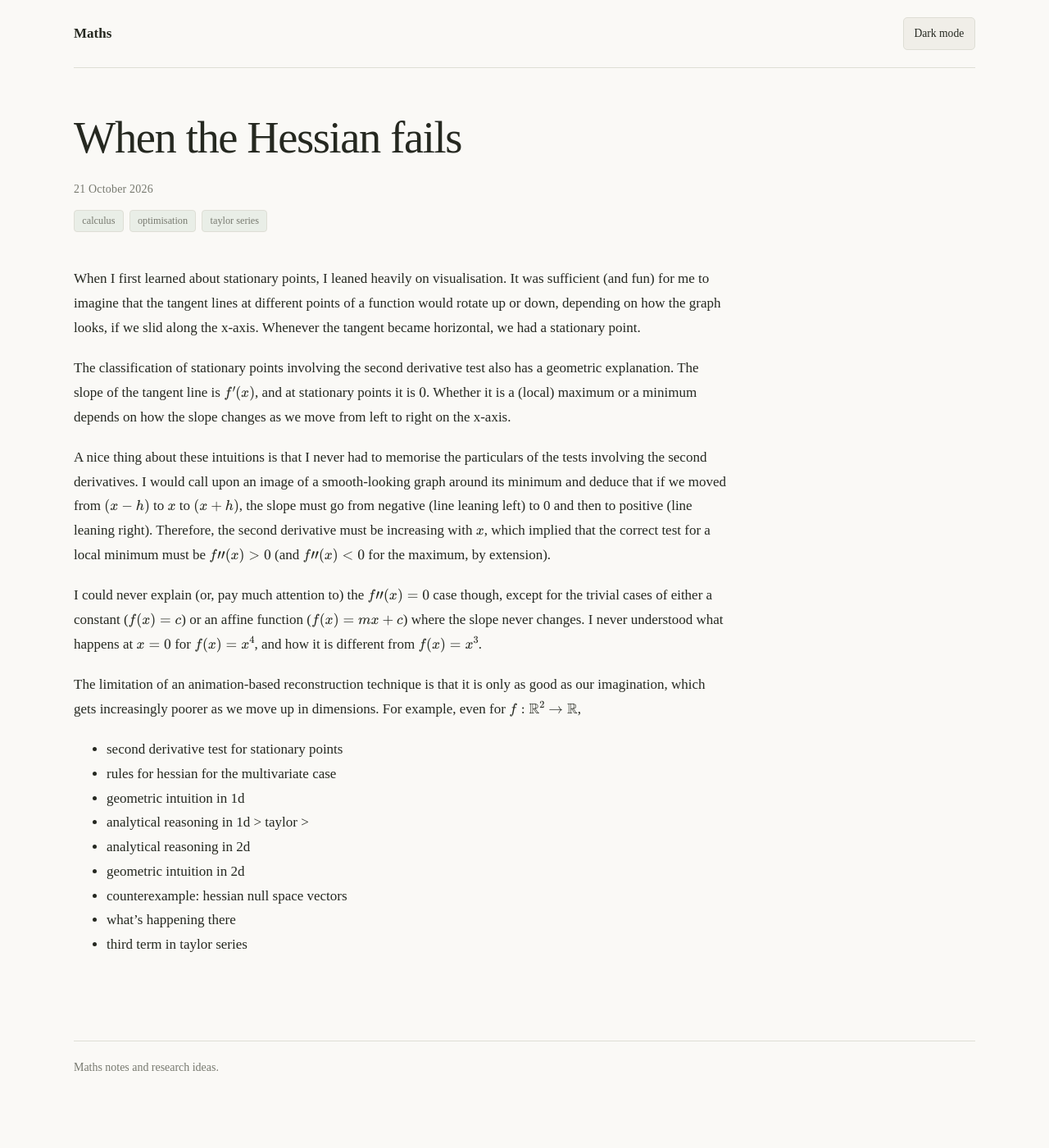
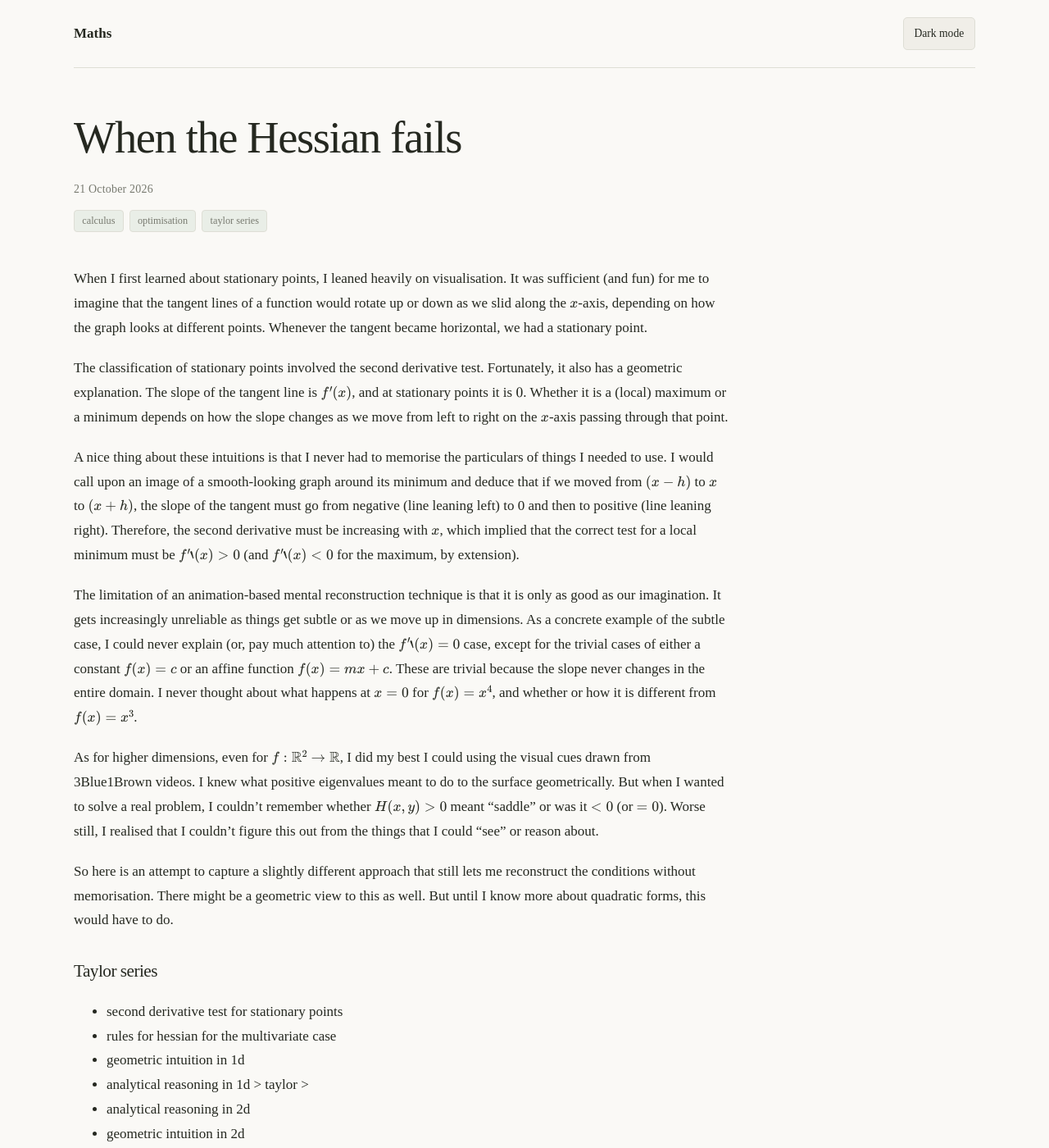
Before and after one commit to uselesstechjunks/maths, a Jekyll site: the page built from _posts/2026-10-21-when-the-hessian-fails.md, in a window 1280 px wide and 1400 px high. Shown: the whole window at 82% size. Built offline with Jekyll 4.4.1, drawn with Linux system fonts in a browser that asks for light colours; some web fonts are replaced.

Commit message:
Update 2026-10-21-when-the-hessian-fails.md

```diff
--- a/_posts/2026-10-21-when-the-hessian-fails.md
+++ b/_posts/2026-10-21-when-the-hessian-fails.md
@@ -7,15 +7,20 @@ tags:
   - optimisation
   - taylor series
 ---
-When I first learned about stationary points, I leaned heavily on visualisation. It was sufficient (and fun) for me to imagine that the tangent lines at different points of a function would rotate up or down, depending on how the graph looks, if we slid along the x-axis. Whenever the tangent became horizontal, we had a stationary point.
+When I first learned about stationary points, I leaned heavily on visualisation. It was sufficient (and fun) for me to imagine that the tangent lines of a function would rotate up or down as we slid along the $x$-axis, depending on how the graph looks at different points. Whenever the tangent became horizontal, we had a stationary point.
 
-The classification of stationary points involving the second derivative test also has a geometric explanation. The slope of the tangent line is $f'(x)$, and at stationary points it is $0$. Whether it is a (local) maximum or a minimum depends on how the slope changes as we move from left to right on the x-axis.
+The classification of stationary points involved the second derivative test. Fortunately, it also has a geometric explanation. The slope of the tangent line is $f'(x)$, and at stationary points it is $0$. Whether it is a (local) maximum or a minimum depends on how the slope changes as we move from left to right on the $x$-axis passing through that point.
 
-A nice thing about these intuitions is that I never had to memorise the particulars of the tests involving the second derivatives. I would call upon an image of a smooth-looking graph around its minimum and deduce that if we moved from $(x-h)$ to $x$ to $(x+h)$, the slope must go from negative (line leaning left) to 0 and then to positive (line leaning right). Therefore, the second derivative must be increasing with $x$, which implied that the correct test for a local minimum must be $f"(x)>0$ (and $f"(x)<0$ for the maximum, by extension).
+A nice thing about these intuitions is that I never had to memorise the particulars of things I needed to use. I would call upon an image of a smooth-looking graph around its minimum and deduce that if we moved from $(x-h)$ to $x$ to $(x+h)$, the slope of the tangent must go from negative (line leaning left) to 0 and then to positive (line leaning right). Therefore, the second derivative must be increasing with $x$, which implied that the correct test for a local minimum must be $f''(x)>0$ (and $f''(x)<0$ for the maximum, by extension).
 
-I could never explain (or, pay much attention to) the $f"(x)=0$ case though, except for the trivial cases of either a constant ($f(x)=c$) or an affine function ($f(x)=mx+c$) where the slope never changes. I never understood what happens at $x=0$ for $f(x)=x^4$, and how it is different from $f(x)=x^3$.
+The limitation of an animation-based mental reconstruction technique is that it is only as good as our imagination. It gets increasingly unreliable as things get subtle or as we move up in dimensions. As a concrete example of the subtle case, I could never explain (or, pay much attention to) the $f''(x)=0$ case, except for the trivial cases of either a constant $f(x)=c$ or an affine function $f(x)=mx+c$. These are trivial because the slope never changes in the entire domain. I never thought about what happens at $x=0$ for $f(x)=x^4$, and whether or how it is different from $f(x)=x^3$.
 
-The limitation of an animation-based reconstruction technique is that it is only as good as our imagination, which gets increasingly poorer as we move up in dimensions. For example, even for $f:\mathbb{R}^2\to\mathbb{R}$,
+As for higher dimensions, even for $f:\mathbb{R}^2\to\mathbb{R}$, I did my best I could using the visual cues drawn from 3Blue1Brown videos. I knew what positive eigenvalues meant to do to the surface geometrically. But when I wanted to solve a real problem, I couldn't remember whether $H(x,y)>0$ meant "saddle" or was it $<0$ (or $=0$). Worse still, I realised that I couldn't figure this out from the things that I could "see" or reason about.
+
+So here is an attempt to capture a slightly different approach that still lets me reconstruct the conditions without memorisation. There might be a geometric view to this as well. But until I know more about quadratic forms, this would have to do.
+
+### Taylor series
+
 
 - second derivative test for stationary points
 - rules for hessian for the multivariate case
```
